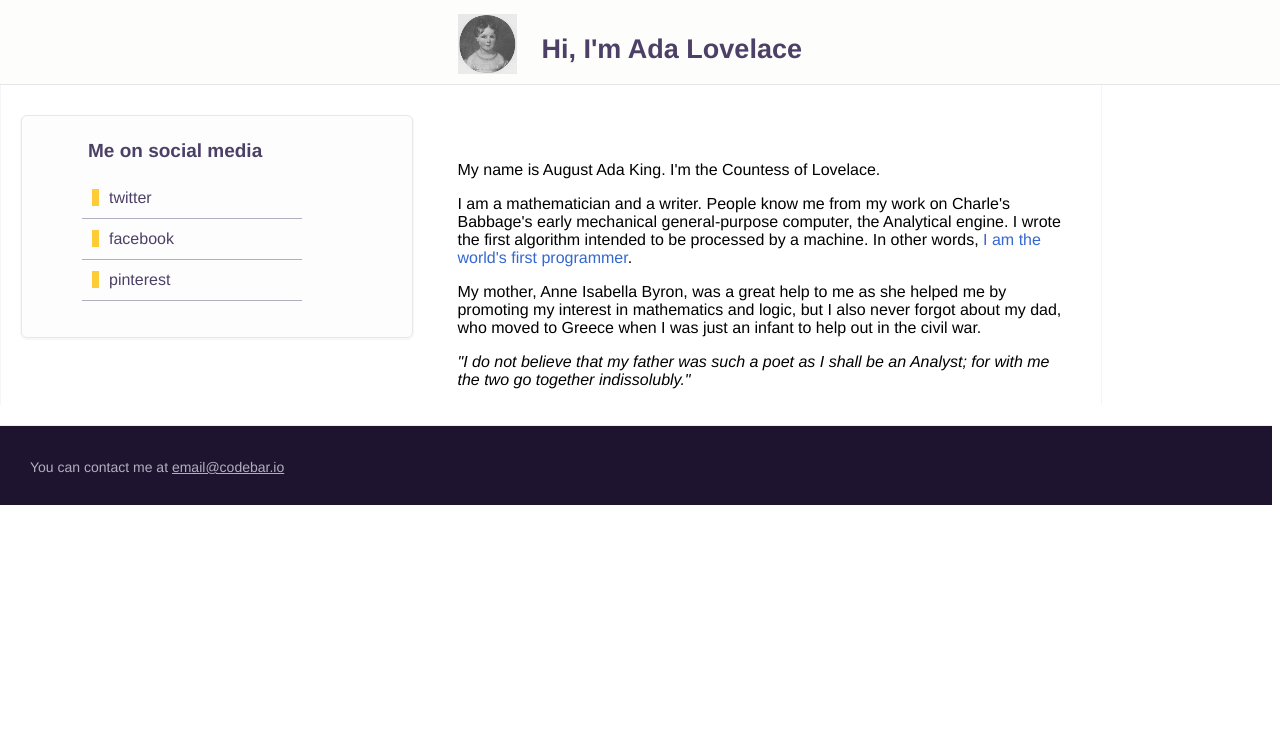
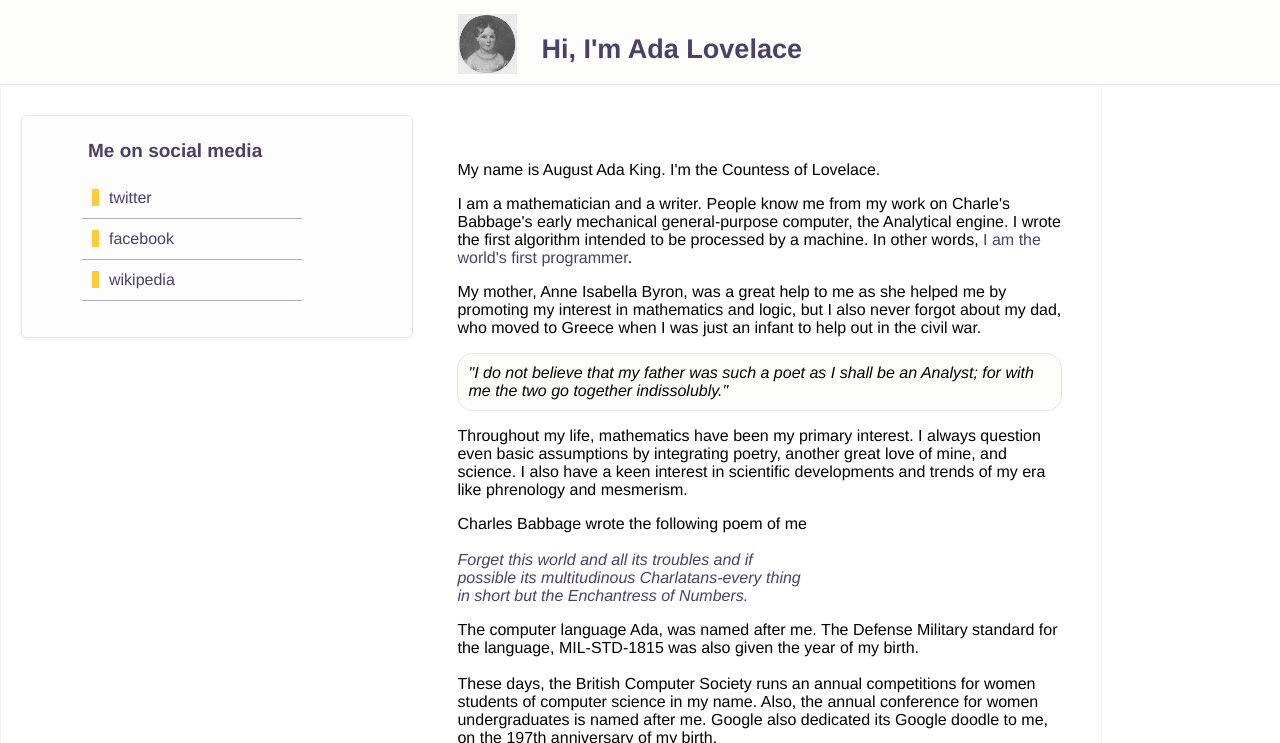
Before and after one commit to codebar/tutorials, a Jekyll site: the page html/lesson3/example.html, which Jekyll copies as it is, in a window 1280 px wide. Shown: the top 743 px of the page. Built offline with Jekyll 4.4.1, drawn with Linux system fonts in a browser that asks for light colours; Markdown is read by kramdown in place of the engine named in the settings; grey boxes are pictures that could not be loaded.

Commit message:
more content…

```diff
--- a/html/lesson3/example.html
+++ b/html/lesson3/example.html
@@ -20,7 +20,7 @@
         <ul class="social-media">
           <li><a class="light-blue"  href="">twitter</a> </li>
           <li><a class="blue" href="">facebook</a> </li>
-          <li><a class="yellow" href="">pinterest</a> </li>
+          <li><a class="yellow" href="http://en.wikipedia.org/wiki/Ada_Lovelace">wikipedia</a> </li>
         </ul>
       </div>
       <div class="main">
@@ -36,9 +36,36 @@
         My mother, Anne Isabella Byron,  was a great help to me as she helped me by promoting my interest in mathematics and logic, but I also never forgot about my dad, who moved to Greece when I was just an infant to help out in the civil war.
         </p>
 
-        <p>
+        <p class="quote">
         <em>
           &#34;I do not believe that my father was such a poet as I shall be an Analyst; for with me the two go together indissolubly.&#34;</em>
+        </p>
+
+        <p>
+        Throughout my life, mathematics have been my primary interest. I always question even basic assumptions by integrating poetry, another great love of mine, and science.  I also have a keen interest in scientific developments and trends of my era like phrenology and mesmerism.
+        </p>
+
+        <p class="poem">
+        Charles Babbage wrote the following poem of me
+        <br/>
+        <br/>
+        <span>
+          Forget this world and all its troubles and if<br/>
+          possible its multitudinous Charlatans-every thing<br/>
+          in short but the Enchantress of Numbers.
+        </span>
+        </p>
+
+        <p>
+        The computer language Ada, was named after me. The Defense Military standard for the language, MIL-STD-1815 was also given the year of my birth.
+
+        <br/>
+        <br/>
+
+        These days, the British Computer Society runs an annual competitions for women students of computer science in my name. Also, the annual conference for women undergraduates is named after me. Google also dedicated its Google doodle to me, on the 197th anniversary of my birth.
+        </p>
+        <p class="center">
+        <a href="http://www.google.com/doodles/ada-lovelaces-197th-birthday"><img src="http://www.google.com/logos/2012/ada_lovelaces_197th_birthday-991005-hp.jpg" /></a>
         </p>
       </div>
     </div>
--- a/html/lesson3/styles.css
+++ b/html/lesson3/styles.css
@@ -110,5 +110,21 @@ a:hover {
 }
 
 .highlight {
-  color: highlight;
+  color: #4C4066;
 }
+
+.poem span {
+  font-style: italic;
+  color: #4C4066;
+}
+
+.quote {
+  border: 1px solid #E7E6E6;
+  padding: 10px;
+  border-radius: 15px;
+  background-color: #FDFDFC;
+}
+
+.center {
+  text-align: center;
+}
```
Lines whose indentation alone changed are shown as unchanged.
